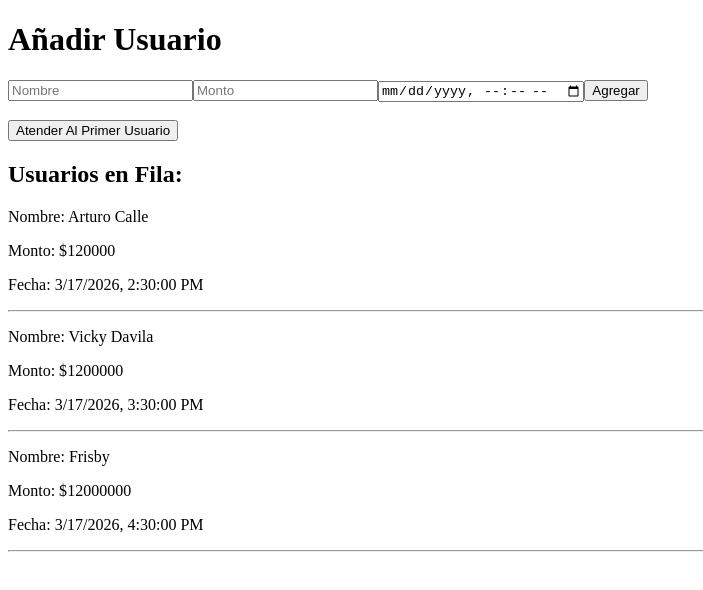
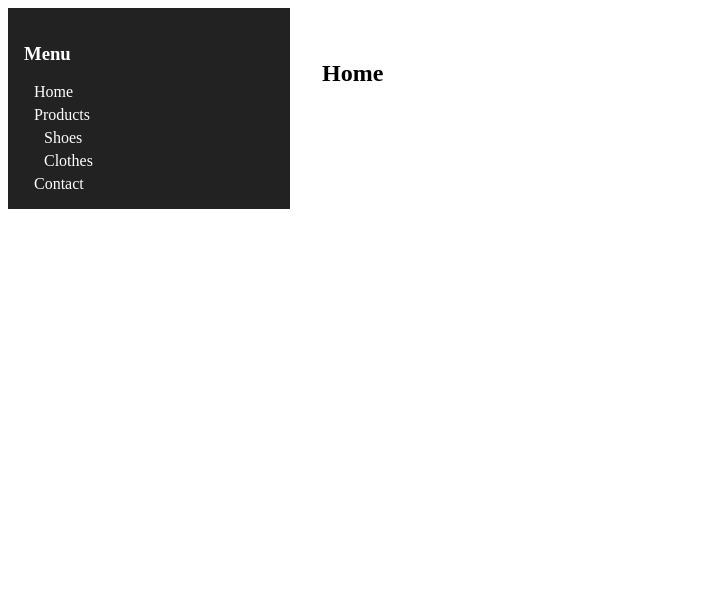
Before and after one commit to lucas-619/Homeworks, a React (Vite) app in the folder Homeworks/React1/react1/: page / in a window 1280 px wide. Shown: the top 590 px of the page, without its empty margins (0-703 px from the left). Built offline with nearby package versions, Linux system fonts and the light colour scheme.

Commit message:
Challenge 9: Did it

```diff
--- a/Homeworks/React1/react1/src/AdministrarUsuarios.tsx
+++ /dev/null
@@ -1,74 +0,0 @@
-import {useState, useEffect, useRef} from "react";
-import type { Usuario } from "./usuario.ts";
-import Queue from "./queue.ts";
-import AddUsuario from "./addUsuario.tsx";
-import ListarUsuarios from "./listarUsuarios.tsx"
-
-export default function AdministrarUsuarios(){
-
-    const [usuarios, setUsuario] = useState<any[]>([]);
-    const lista = useRef(new Queue());
-
-    useEffect(()=>{
-
-        if(lista.current.size() === 0){
-
-            lista.current.enqueue(
-                {
-                    nombre : "Arturo Calle",
-                    monto : 120000,
-                    time : new Date(2026, 2, 17, 14, 30)
-                }
-            )
-            lista.current.enqueue(
-                {
-                    nombre : "Vicky Davila",
-                    monto : 1200000,
-                    time : new Date(2026, 2, 17, 15, 30)
-                }
-            )
-            lista.current.enqueue(
-                {
-                    nombre : "Frisby",
-                    monto : 12000000,
-                    time : new Date(2026, 2, 17, 16, 30)
-                }
-            )
-        }
-
-        setUsuario([...lista.current.item]);
-
-    }, []);
-
-
-    const addUsario = (nombre:string, monto:number, time:Date) => {
-        const newUsuario: Usuario = {
-            nombre,
-            monto,
-            time
-        };
-
-        lista.current.enqueue(newUsuario);
-        setUsuario([...lista.current.item]);
-        console.log("DESPUÉS:", lista.current.item);
-    }
-
-    const atenderUsuario = () => {
-        lista.current.dequeue();
-        setUsuario([...lista.current.item]);
-    }
-
-    return (
-        <>
-            <h1>Añadir Usuario</h1>
-            <AddUsuario onAdd={addUsario}/>
-            <br></br>
-            <button
-                onClick={atenderUsuario}>
-                    Atender Al Primer Usuario
-            </button>
-            <ListarUsuarios Usuarios={usuarios}/>
-        </>
-    );
-
-}
--- a/Homeworks/React1/react1/src/App.tsx
+++ b/Homeworks/React1/react1/src/App.tsx
@@ -1,35 +1,26 @@
-import { useState } from 'react'
-import reactLogo from './assets/react.svg'
-import viteLogo from '/vite.svg'
-import './App.css'
+import { Routes, Route } from "react-router-dom";
+import Sidebar from "./components/Sidebar";
+import { menuTree } from "./data/menuTree";
+import { renderRoutes } from "./utils/renderRoutes";
 
 function App() {
-  const [count, setCount] = useState(0)
+  return (
+    <div style={{ display: "flex" }}>
+      <Sidebar />
 
-  return (
-    <>
-      <div>
-        <a href="https://vite.dev" target="_blank">
-          <img src={viteLogo} className="logo" alt="Vite logo" />
-        </a>
-        <a href="https://react.dev" target="_blank">
-          <img src={reactLogo} className="logo react" alt="React logo" />
-        </a>
+      <div style={{ padding: "2rem", flex: 1 }}>
+        <Routes>
+
+          {/* Ruta inicial */}
+          <Route path="/" element={<h2>Home</h2>} />
+
+          {/* Rutas dinámicas */}
+          {menuTree.children?.flatMap((node) => renderRoutes(node))}
+
+        </Routes>
       </div>
-      <h1>Vite + React</h1>
-      <div className="card">
-        <button onClick={() => setCount((count) => count + 1)}>
-          count is {count}
-        </button>
-        <p>
-          Edit <code>src/App.tsx</code> and save to test HMR
-        </p>
-      </div>
-      <p className="read-the-docs">
-        Click on the Vite and React logos to learn more
-      </p>
-    </>
-  )
+    </div>
+  );
 }
 
-export default App
+export default App;
--- a/Homeworks/React1/react1/src/addUsuario.tsx
+++ /dev/null
@@ -1,48 +0,0 @@
-import React, { useState } from "react";
-
-interface Props{
-
-    onAdd: (nombre:string, monto:number, time:Date) => void;
-
-}
-
-export default function AddUsuario({onAdd}: Props){
-
-    const [nombre, setNombre] = useState("");
-    const [monto, setMonto] = useState(0);
-    const [time, setTime] = useState(new Date());
-
-    const handleSubmit = (e:React.FormEvent)=>{
-        e.preventDefault();
-        if(!nombre || !monto || !time) return;
-
-        onAdd(nombre, monto, time);
-
-        setNombre("");
-        setMonto(0);
-        setTime(new Date());
-    };
-
-    return(
-
-        <form onSubmit={handleSubmit}>
-
-            <input
-                placeholder="Nombre"
-                value={nombre}
-                onChange={e=>setNombre(e.target.value)}
-            />
-            <input
-                placeholder="Monto"
-                type="Number"
-                onChange={e=>setMonto(e.target.valueAsNumber)}
-            />
-            <input
-                type="datetime-local"
-                onChange={e => setTime(e.target.valueAsDate || new Date())}
-            />
-
-            <button type="submit">Agregar</button>
-        </form>
-    );
-}
--- /dev/null
+++ b/Homeworks/React1/react1/src/components/MenuItem.tsx
@@ -0,0 +1,27 @@
+import type { MenuNode } from "../data/types/MenuNode";
+import { useNavigate } from "react-router-dom";
+
+type Props = {
+    node: MenuNode;
+};
+
+export default function MenuItem({ node }: Props) {
+    const navigate = useNavigate();
+
+    return (
+        <div style={{ marginLeft: "10px", marginTop: "5px" }}>
+
+            <div
+                style={{ cursor: "pointer" }}
+                onClick={() => navigate(node.link)}
+            >
+                {node.title}
+            </div>
+
+            {node.children &&
+                node.children.map((child, index) => (
+                    <MenuItem key={index} node={child} />
+                ))}
+        </div>
+    );
+}
--- /dev/null
+++ b/Homeworks/React1/react1/src/components/Sidebar.tsx
@@ -0,0 +1,14 @@
+import { menuTree } from "../data/menuTree";
+import MenuItem from "./MenuItem.tsx";
+
+export default function Sidebar() {
+  return (
+    <div style={{ width: "250px", background: "#222", color: "white", padding: "1rem" }}>
+      <h3>Menu</h3>
+
+      {menuTree.children?.map((node, index) => (
+        <MenuItem key={index} node={node} />
+      ))}
+    </div>
+  );
+}
--- /dev/null
+++ b/Homeworks/React1/react1/src/data/menuTree.tsx
@@ -0,0 +1,43 @@
+import type { MenuNode } from "./types/MenuNode.ts";
+
+// Componentes simples (luego los mejoras)
+const Home = () => <h2>Home</h2>;
+const Products = () => <h2>Products</h2>;
+const Shoes = () => <h2>Shoes</h2>;
+const Clothes = () => <h2>Clothes</h2>;
+const Contact = () => <h2>Contact</h2>;
+
+export const menuTree: MenuNode = {
+    title: "Menu",
+    link: "/",
+    component: <Home />,
+    children: [
+        {
+            title: "Home",
+            link: "/home",
+            component: <Home />,
+        },
+        {
+            title: "Products",
+            link: "/products",
+            component: <Products />,
+            children: [
+            {
+                title: "Shoes",
+                link: "/products/shoes",
+                component: <Shoes />,
+            },
+            {
+                title: "Clothes",
+                link: "/products/clothes",
+                component: <Clothes />,
+            },
+          ],
+        },
+        {
+            title: "Contact",
+            link: "/contact",
+            component: <Contact />,
+        },
+    ],
+};
--- /dev/null
+++ b/Homeworks/React1/react1/src/data/types/MenuNode.ts
@@ -0,0 +1,8 @@
+import type { ReactNode } from "react";
+
+export type MenuNode = {
+    title: string;
+    link: string;
+    component: ReactNode;
+    children?: MenuNode[];
+};
--- a/Homeworks/React1/react1/src/listarUsuarios.tsx
+++ /dev/null
@@ -1,29 +0,0 @@
-interface Props {
-    Usuarios: any[];
-}
-
-export default function ListarUsuarios({ Usuarios}: Props) {
-
-    return (
-
-        <div>
-
-            <h2>Usuarios en Fila:</h2>
-
-            {
-                [...Usuarios].map((usuario, index) => (
-
-                    <div key={index}>
-
-                        <p>Nombre: {usuario.nombre}</p>
-                        <p>Monto: ${usuario.monto.toString()}</p>
-                        <p>Fecha: {usuario.time.toLocaleString()}</p>
-                        <hr />
-
-                    </div>
-                ))
-            }
-
-        </div>
-    );
-}
--- a/Homeworks/React1/react1/src/main.tsx
+++ b/Homeworks/React1/react1/src/main.tsx
@@ -1,9 +1,9 @@
-import React from 'react';
-import ReactDOM from 'react-dom/client';
-import AdministrarUsuarios from './AdministrarUsuarios';
+import ReactDOM from "react-dom/client";
+import { BrowserRouter } from "react-router-dom";
+import App from "./App";
 
-ReactDOM.createRoot(document.getElementById('root')!).render(
-  <React.StrictMode>
-    <AdministrarUsuarios/>
-  </React.StrictMode>
-)
+ReactDOM.createRoot(document.getElementById("root")!).render(
+  <BrowserRouter>
+    <App />
+  </BrowserRouter>
+);
--- a/Homeworks/React1/react1/src/queue.ts
+++ /dev/null
@@ -1,24 +0,0 @@
-import {Usuario} from "./usuario"
-
-export default class Queue{
-
-    item: Usuario[];
-
-    constructor(){
-        this.item = [];
-    }
-
-    enqueue(value: Usuario){
-        this.item.push(value);
-        this.item.sort((a,b) => a.time.getTime() - b.time.getTime()); //Orden automaricamente por orden de llegada
-    }
-
-    dequeue(){
-        return this.item.length > 0 ? this.item.shift() : null;
-    }
-
-    size(){
-        return this.item.length;
-    }
-
-}
--- /dev/null
+++ b/Homeworks/React1/react1/src/utils/renderRoutes.tsx
@@ -0,0 +1,23 @@
+import { Route } from "react-router-dom";
+import type { MenuNode } from "../data/types/MenuNode";
+import type { JSX } from "react";
+
+export function renderRoutes(node: MenuNode): JSX.Element[] {
+  let routes: JSX.Element[] = [];
+
+  // Crear ruta del nodo actual
+  if (node.link !== "/") {
+    routes.push(
+      <Route key={node.link} path={node.link} element={node.component} />
+    );
+  }
+
+  // Recorrer hijos (recursividad)
+  if (node.children) {
+    node.children.forEach((child) => {
+      routes = [...routes, ...renderRoutes(child)];
+    });
+  }
+
+  return routes;
+}
```
Also changed, not shown: Homeworks/React1/react1/src/usuario.ts (deleted, +0 -14 lines), 1 other file (tests, documents, lock files or other folders).
